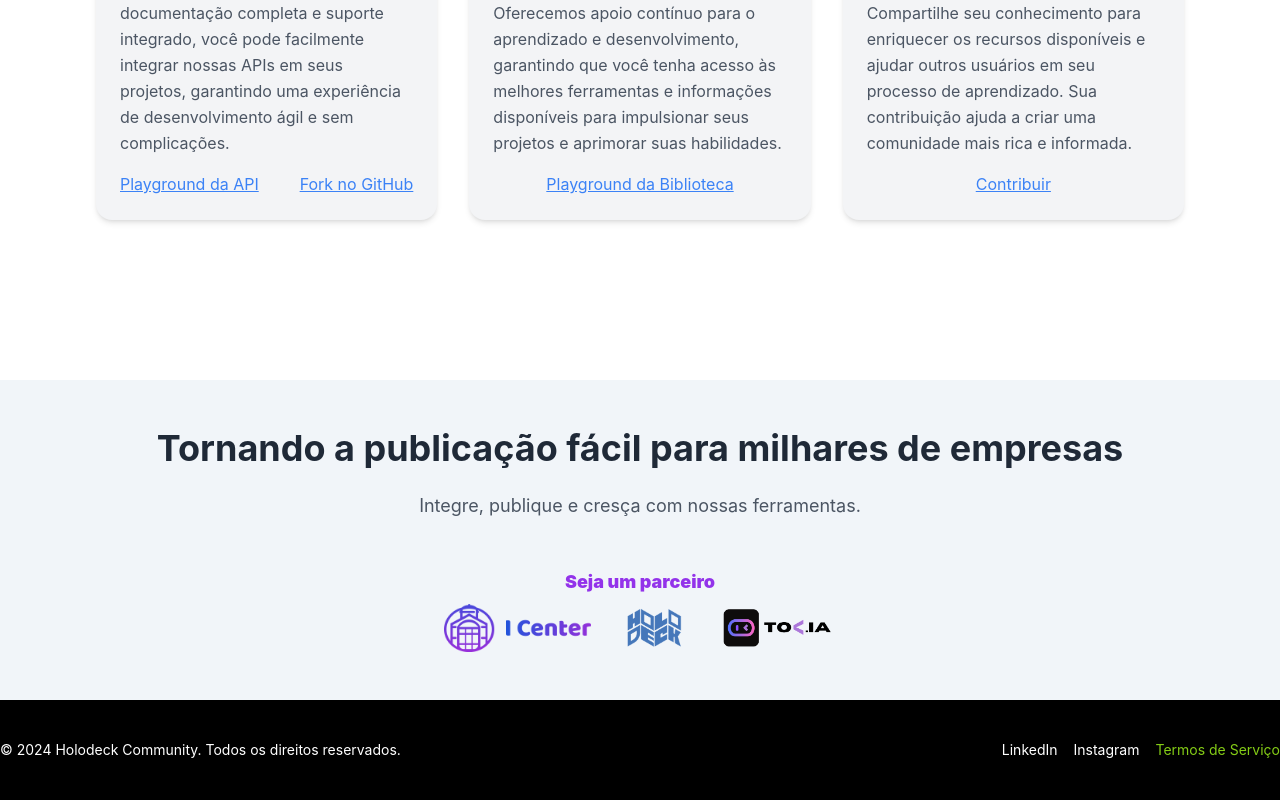
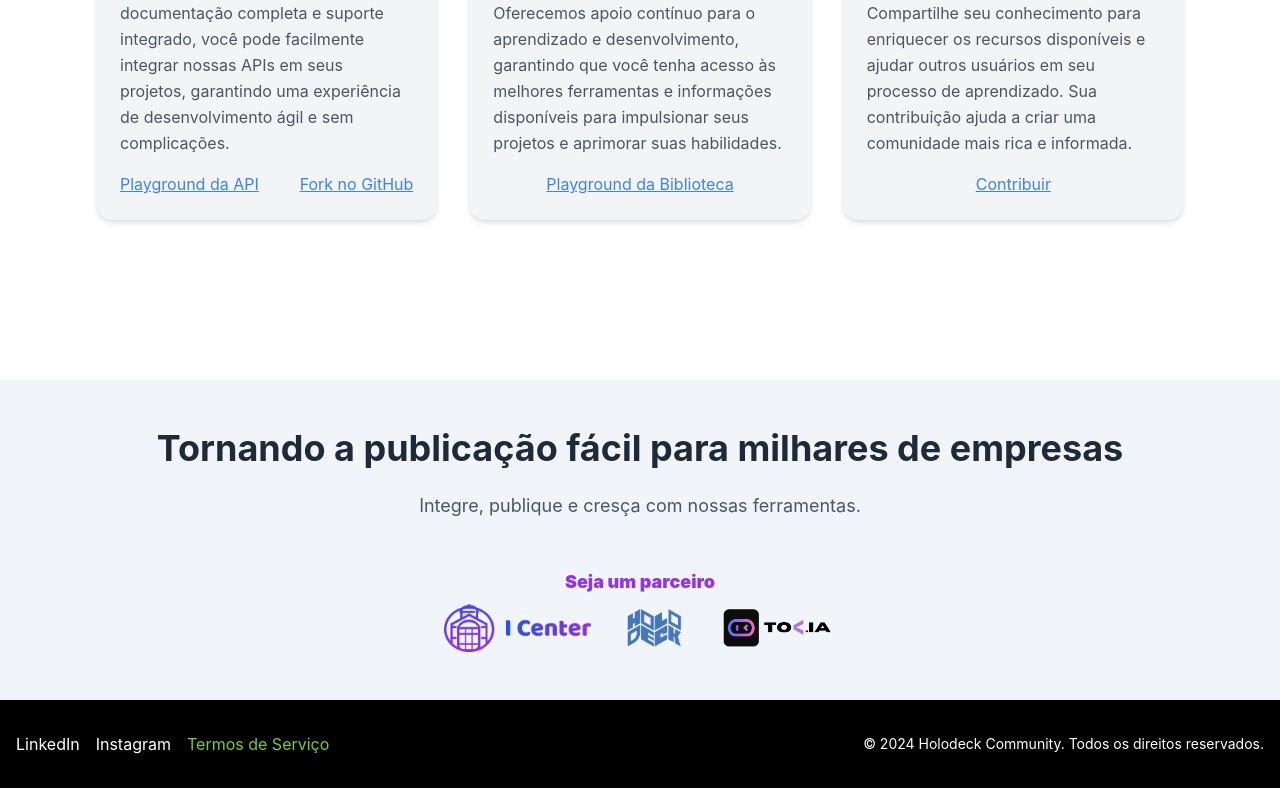
Before and after one commit to Elnata1nt/HOLODECK-TECHNOLOGIES, a React (Vite) app: page / in a window 1280 px wide. Shown: the part 2448-3248 px from the top of the page. Built offline with nearby package versions, Linux system fonts and the light colour scheme.

Commit message:
alteraçao do header e footer

```diff
--- a/src/components/Layout/Footer.jsx
+++ b/src/components/Layout/Footer.jsx
@@ -3,14 +3,43 @@ import React from 'react';
 
 const Footer = () => {
   return (
-    <footer className="bg-black py-10 text-white text-sm">
-      <div className="container mx-auto flex justify-between items-center">
-        <p className="text-left">&copy; 2024 Holodeck Community. Todos os direitos reservados.</p>
-        <div className="space-x-4">
-          <a href="https://www.linkedin.com/in/holodeck-technologies-community" target="_blank" rel="noopener noreferrer" className="hover:underline">LinkedIn</a>
-          <a href="https://www.instagram.com/holodeckcommunity" target="_blank" rel="noopener noreferrer" className="hover:underline">Instagram</a>
-          <a href="/PrivacyPolicy" target="_blank" className="hover:underline text-lime-500">Termos de Serviço</a>
+    <footer className="bg-black text-white py-8">
+      <div className="container mx-auto px-4 flex flex-col md:flex-row justify-between items-center space-y-4 md:space-y-0">
+
+        {/* Links Section */}
+        <div className="flex flex-col md:flex-row items-center space-y-2 md:space-y-0 md:space-x-4">
+          <a
+            href="https://www.linkedin.com/in/holodeck-technologies-community"
+            target="_blank"
+            rel="noopener noreferrer"
+            className="hover:underline"
+            aria-label="LinkedIn da Holodeck Community"
+          >
+            LinkedIn
+          </a>
+          <a
+            href="https://www.instagram.com/holodeckcommunity"
+            target="_blank"
+            rel="noopener noreferrer"
+            className="hover:underline"
+            aria-label="Instagram da Holodeck Community"
+          >
+            Instagram
+          </a>
+          <a
+            href="/PrivacyPolicy"
+            target="_blank"
+            className="hover:underline text-lime-500"
+            aria-label="Termos de Serviço da Holodeck Community"
+          >
+            Termos de Serviço
+          </a>
         </div>
+                {/* Copyright Section */}
+                <p className="text-center md:text-left text-sm">
+          &copy; 2024 Holodeck Community. Todos os direitos reservados.
+        </p>
+
       </div>
     </footer>
   );
```
Also changed, not shown: src/components/Layout/Header.jsx (+0 -78 lines).
